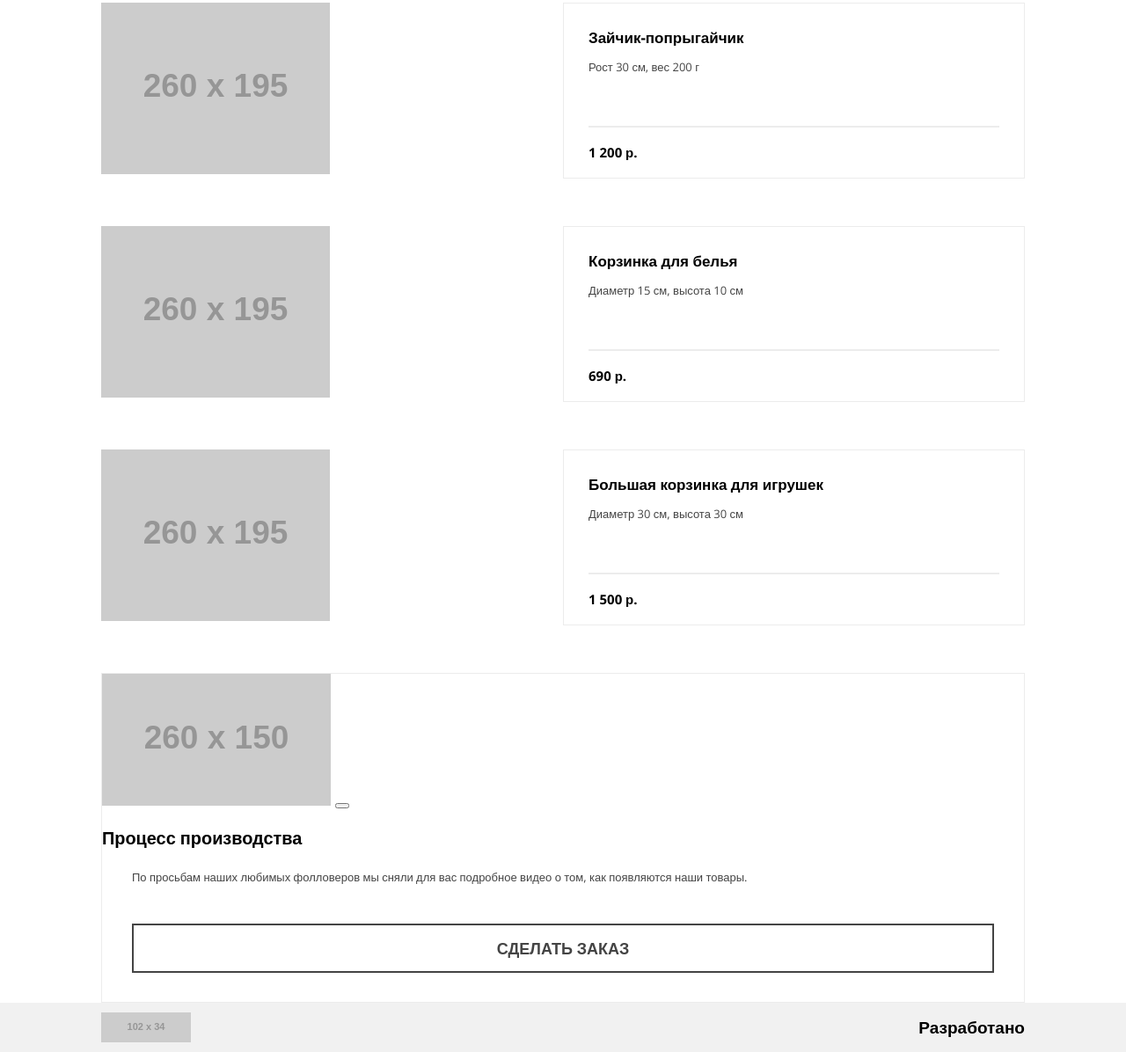
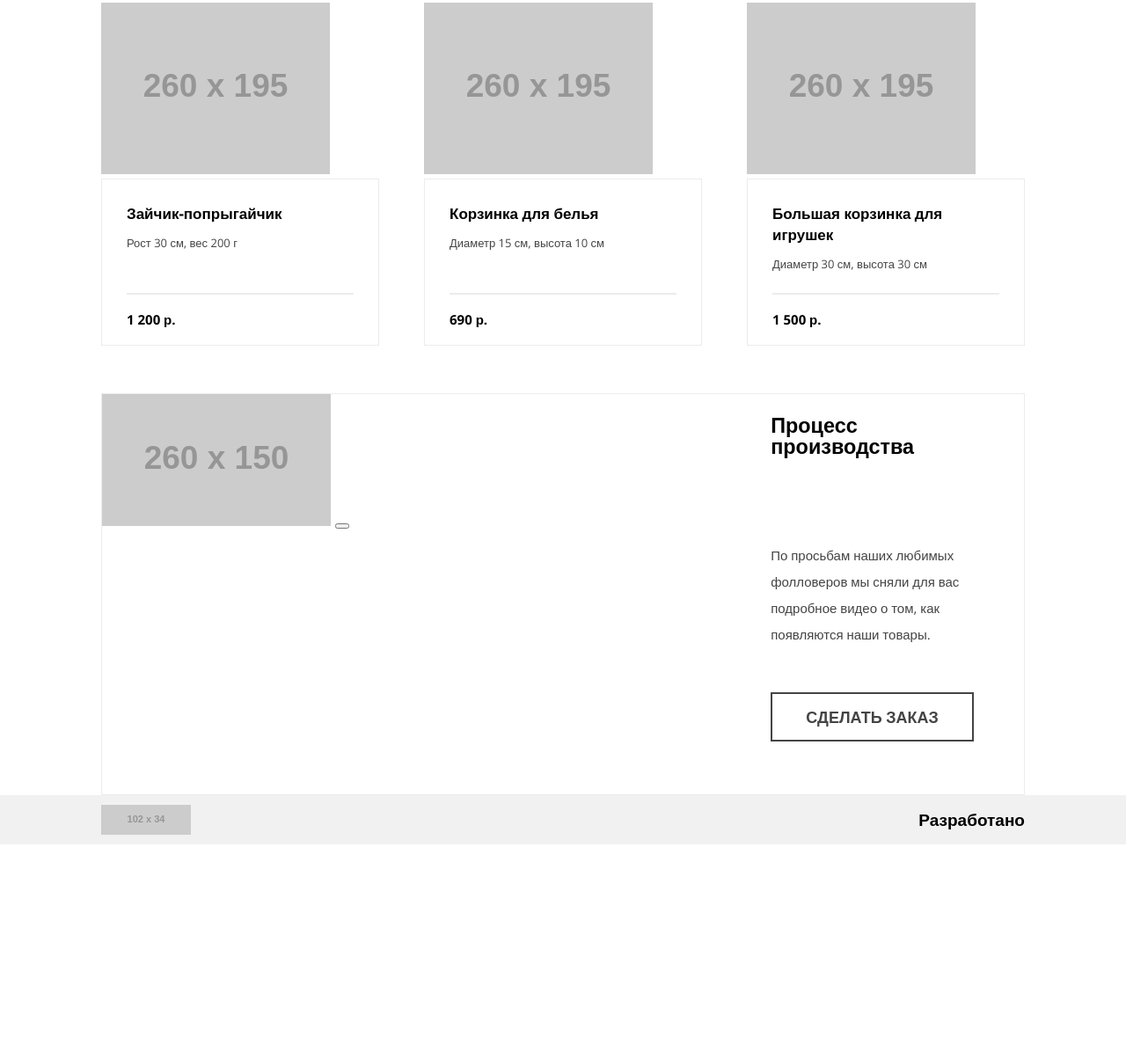
Before and after one commit to El-Leto/mishka, a website: page source/catalog.html in a window 1280 px wide. Shown: the part 401-1597 px from the top of the page at 88% size. After the commit the page ends 1361 px from the top, so only its background shows below. Drawn offline with nearby package versions, Linux system fonts and the light colour scheme; files that its build step writes are made by us from their sources; placeholder pictures from the web are drawn by us.

Commit message:
Правки по адаптивной разметке страницы каталога

```diff
--- a/source/catalog.html
+++ b/source/catalog.html
@@ -81,7 +81,7 @@
       <section class="production container">
         <div class="production__wrapper inner">
           <div class="production__title">
-            <h3 class="production__production__title-text">Процесс производства</h3>
+            <h3 class="production__title-text">Процесс производства</h3>
           </div>
           <div class="production__video">
             <img class="production__image" src="https://via.placeholder.com/260x150" width="260" height="150" alt="Большая вязаная корзика бело-зеленого цвета">
--- a/source/sass/blocks/catalog.scss
+++ b/source/sass/blocks/catalog.scss
@@ -8,6 +8,11 @@
     flex-direction: column;
     justify-content: flex-start;
     align-items: flex-start;
+  }
+
+  @media (min-width: $desktop-width) {
+    flex-direction: row;
+    align-items: stretch;
   }
 }
 
@@ -21,6 +26,18 @@
     padding-bottom: 54px;
     width: 100%;
   }
+
+  @media (min-width: $desktop-width) {
+    flex-direction: column;
+    align-items: flex-start;
+    margin-right: 51px;
+  }
+}
+
+.catalog__item:last-child {
+  @media (min-width: $desktop-width) {
+    margin-right: 0;
+  }
 }
 
 .catalog__link {
@@ -29,6 +46,11 @@
 
   @media (min-width: $tablet-width) {
     flex: auto;
+  }
+
+  @media (min-width: $desktop-width) {
+    flex: none;
+    width: 100%;
   }
 }
 
@@ -44,6 +66,11 @@
     justify-content: flex-start;
     align-items: flex-start;
     box-sizing: border-box;
+  }
+
+  @media (min-width: $desktop-width) {
+    width: 100%;
+    flex-grow: 1;
   }
 }
 
--- a/source/sass/blocks/production.scss
+++ b/source/sass/blocks/production.scss
@@ -6,6 +6,11 @@
     flex-direction: column;
     justify-content: flex-start;
     align-items: flex-start;
+  }
+
+  @media (min-width: $desktop-width) {
+    flex-wrap: wrap;
+    height: 455px;
   }
 }
 
@@ -19,17 +24,39 @@
     order: 1;
     width: 100%;
   }
+
+  @media (min-width: $desktop-width) {
+    font-size: 20px;
+    width: 35%;
+    flex-grow: 1;
+  }
+}
+
+.production__title-text {
+  @media (min-width: $desktop-width) {
+    padding-left: 79px;
+    padding-right: 57px;
+  }
 }
 
 .production__video {
   @media (min-width: $tablet-width) {
     width: 100%;
   }
+
+  @media (min-width: $desktop-width) {
+    width: 65%;
+    height: 455px;
+  }
 }
 
 .production__desc {
   @media (min-width: $tablet-width) {
     order: 2;
+  }
+
+  @media (min-width: $desktop-width) {
+    width: 35%;
   }
 }
 
@@ -39,6 +66,13 @@
   padding-left: 34px;
   padding-right: 30px;
   margin: 0;
+
+  @media (min-width: $desktop-width) {
+    font-size: 15px;
+    line-height: 30px;
+    padding-left: 79px;
+    padding-right: 57px;
+  }
 }
 
 .production__order {
@@ -51,6 +85,15 @@
     order: 3;
     width: 100%;
     box-sizing: border-box;
+  }
+
+  @media (min-width: $desktop-width) {
+    width: 35%;
+    padding-left: 79px;
+    padding-right: 57px;
+    padding-top: 51px;
+    padding-bottom: 60px;
+    margin-top: auto;
   }
 }
 
```
